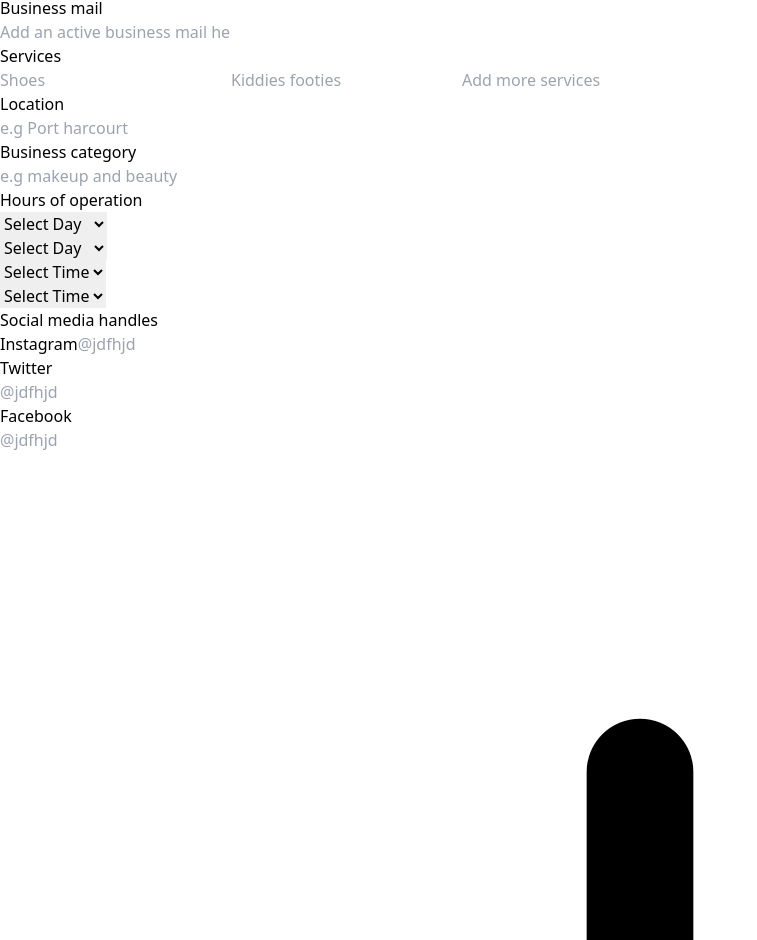
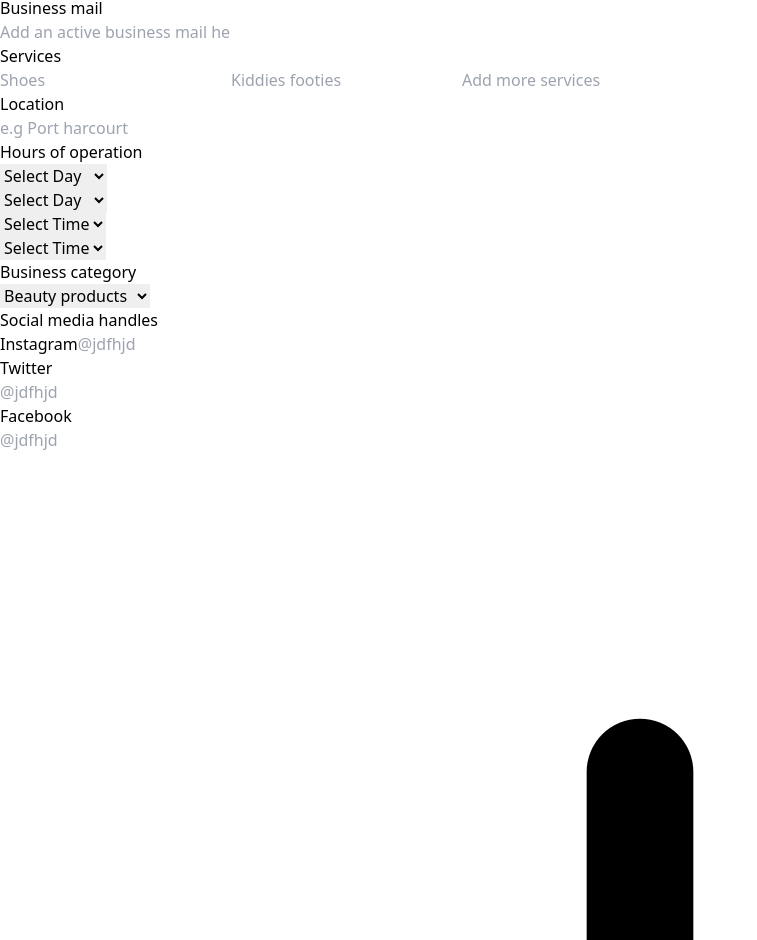
Before and after one commit to inyangj/brag, a React (Vite) app: page /addBusiness in a window 1280 px wide. Shown: the part 1578-2518 px from the top of the page, without its empty margins (0-757 px from the left). Built offline with nearby package versions, Linux system fonts and the light colour scheme.

Commit message:
Create category dropdown.

```diff
--- /dev/null
+++ b/src/components/AddBusiness/Category.jsx
@@ -0,0 +1,47 @@
+import React, { useState } from "react";
+
+const Category = () => {
+  const [selectedCategory, setSelectedCategory] = useState("");
+
+  const handleCategoryChange = (e) => {
+    const category = e.target.value;
+    setSelectedCategory(category);
+    onSelectCategory(category);
+  };
+
+  const categoryOptions = [
+    "Beauty products",
+    "Hair and makeup",
+    "Snacks",
+    "Clothings",
+    "Restaurant",
+    "Entertainment",
+    "Accessories",
+    "Services",
+    "Others",
+  ];
+
+  return (
+    <div className="mx-16 mt-2">
+      <p className="text-[16px] font-semibold">Business category</p>
+      <div className="flex items-center">
+        <label htmlFor="category"></label>
+        <select
+          id="category"
+          value={selectedCategory}
+          onChange={handleCategoryChange}
+          placeholder="e.g makeup and beauty"
+          className="border rounded-lg border-gray-300 p-2 w-full"
+        >
+          {categoryOptions.map((category, index) => (
+            <option key={index} value={category}>
+              {category}
+            </option>
+          ))}
+        </select>
+      </div>
+    </div>
+  );
+};
+
+export default Category;
--- a/src/components/AddBusiness/Form.jsx
+++ b/src/components/AddBusiness/Form.jsx
@@ -71,18 +71,6 @@ const Form = ({ formData, handleInputChange }) => {
           required
         />
       </div>
-      <div className="mb-4">
-        <p className="text-[16px] font-semibold">Business category</p>
-        <input
-          type="text"
-          name="category"
-          // value={formData.category}
-          // onChange={handleInputChange}
-          placeholder="e.g makeup and beauty"
-          className="border rounded-lg border-gray-300 p-2 w-full"
-          required
-        />
-      </div>
     </form>
   );
 };
--- a/src/pages/AddBusiness.jsx
+++ b/src/pages/AddBusiness.jsx
@@ -8,6 +8,7 @@ import SocialMedia from "../components/AddBusiness/SocialMedia";
 import ImageBox from "../components/AddBusiness/ImageBox";
 import FormContainer from "../components/AddBusiness/FormContainer";
 import SubmitBtn from "../components/AddBusiness/SubmitBtn";
+import Category from "../components/AddBusiness/Category";
 
 function AddBusiness() {
   return (
@@ -17,6 +18,7 @@ function AddBusiness() {
       <LogoInput />
       <Form />
       <BusinessTime />
+      <Category />
       <SocialMedia />
       <div className="grid grid-cols-2 md:grid md:grid-cols-5 gap-4 mx-16">
         {[...Array(5)].map((_, index) => (
```
